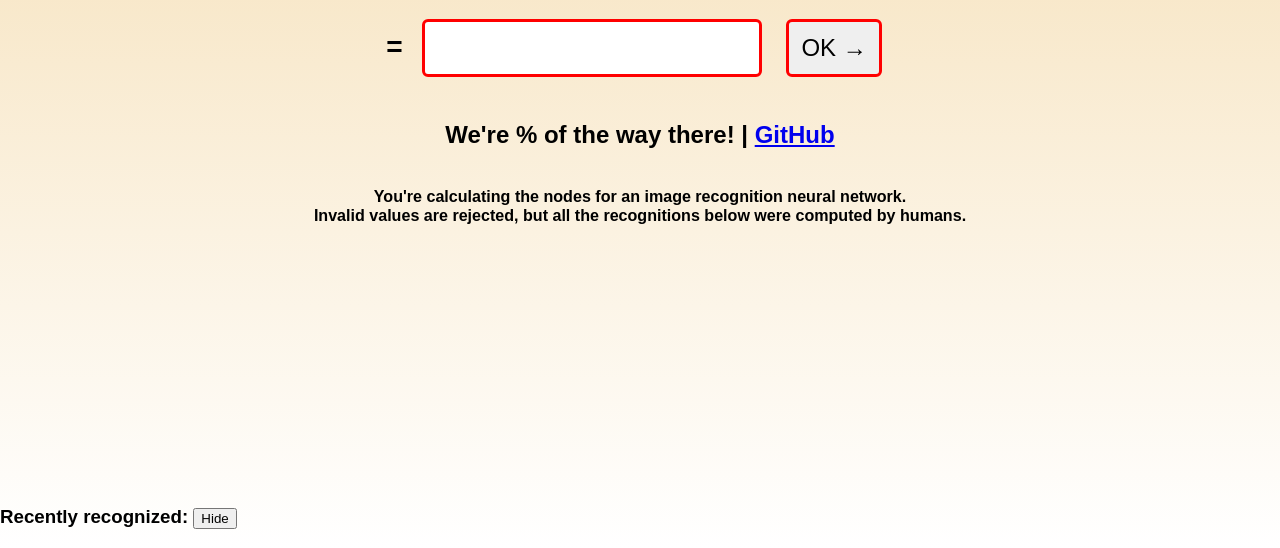
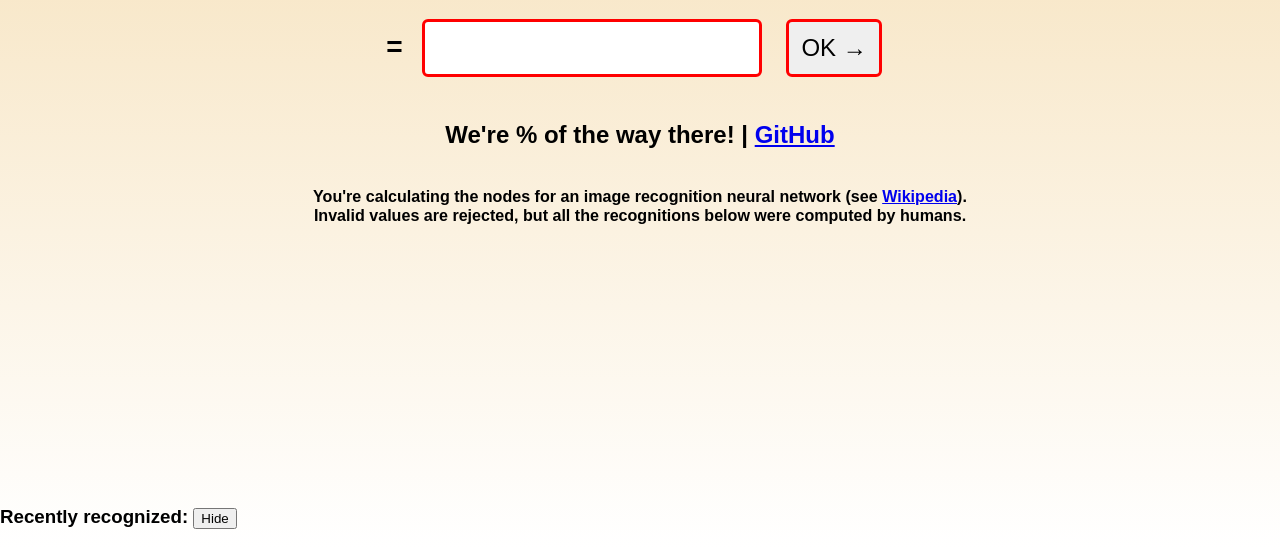
Before and after one commit to Milk-Cool/UNN, a website: page static/index.html in a window 1280 px wide. Shown: the part 252-800 px from the top of the page. Drawn offline with Linux system fonts and the light colour scheme; no server answers.

Commit message:
link to wikipedia

```diff
--- a/static/index.html
+++ b/static/index.html
@@ -21,7 +21,7 @@
             <h3 class="red">You're the neural network!</h3>
             <h3><span id="expr"></span> = <input id="res"><button id="submit">OK →</button></h3>
             <h4>We're <span id="percent"></span>% of the way there! | <a href="https://github.com/Milk-Cool/UNN" target="_blank">GitHub</a></h4>
-            <h6>You're calculating the nodes for an image recognition neural network.<br>Invalid values are rejected, but all the recognitions below were computed by humans.</h6>
+            <h6>You're calculating the nodes for an image recognition neural network (see <a href="https://en.wikipedia.org/wiki/Mathematics_of_neural_networks_in_machine_learning" target="_blank">Wikipedia</a>).<br>Invalid values are rejected, but all the recognitions below were computed by humans.</h6>
         </div>
         <div id="recent">
             <h3>Recently recognized: <button id="hide">Hide</button></h3>
```
